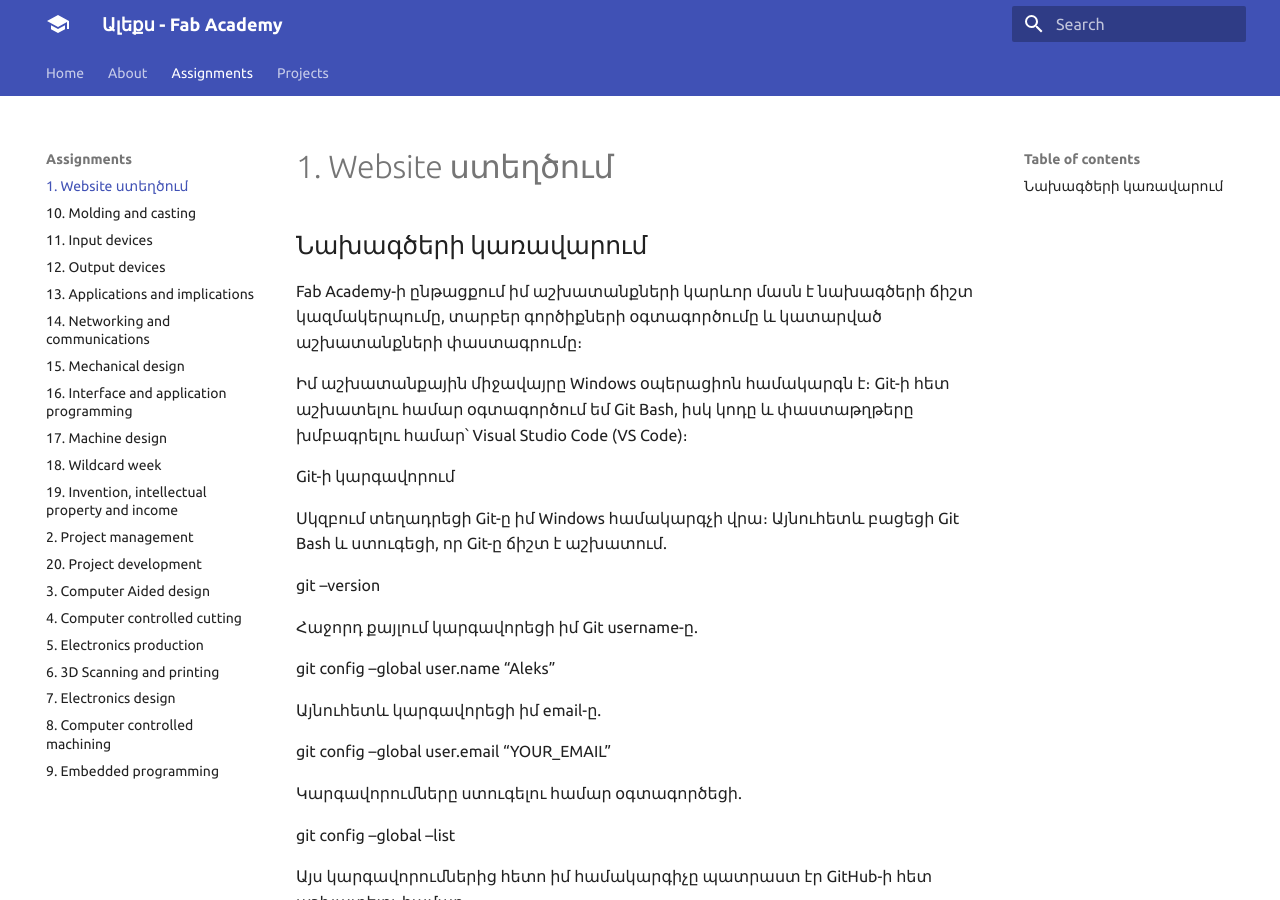
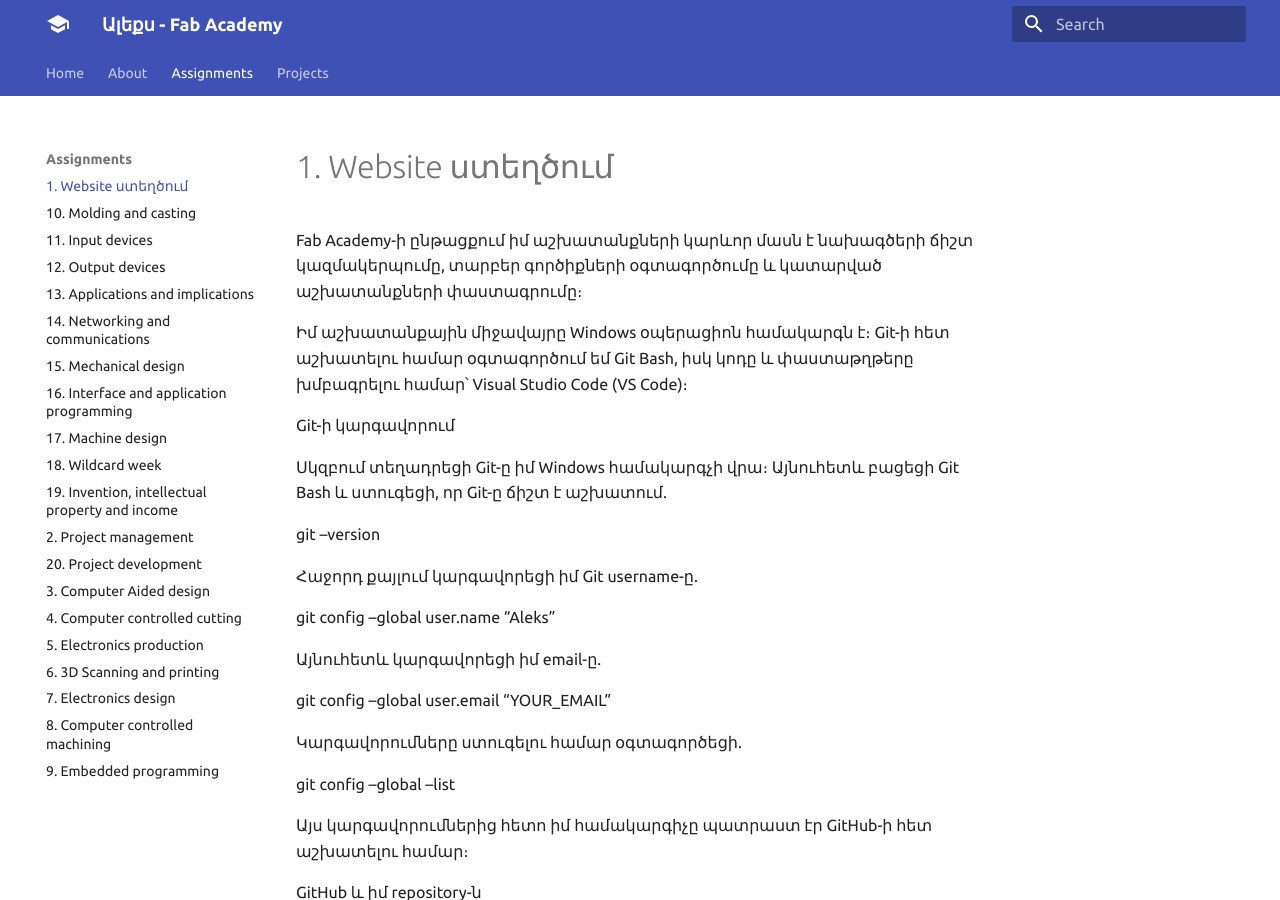
Before and after one commit to alexaghajanyan01/aleks_aghajanyan, an MkDocs documentation site: the page built from docs/assignments/Շաբաթ 1.md, in a window 1280 px wide and 900 px high. Built offline with MkDocs 1.6.1 and Material for MkDocs 9.7.7, drawn with Linux system fonts in a browser that asks for light colours.

Commit message:
update webstite

```diff
--- a/docs/assignments/Շաբաթ 1.md
+++ b/docs/assignments/Շաբաթ 1.md
@@ -1,6 +1,5 @@
 # 1. Website ստեղծում
 
-## Նախագծերի կառավարում
 
 
 Fab Academy-ի ընթացքում իմ աշխատանքների կարևոր մասն է նախագծերի ճիշտ կազմակերպումը, տարբեր գործիքների օգտագործումը և կատարված աշխատանքների փաստագրումը։
```
